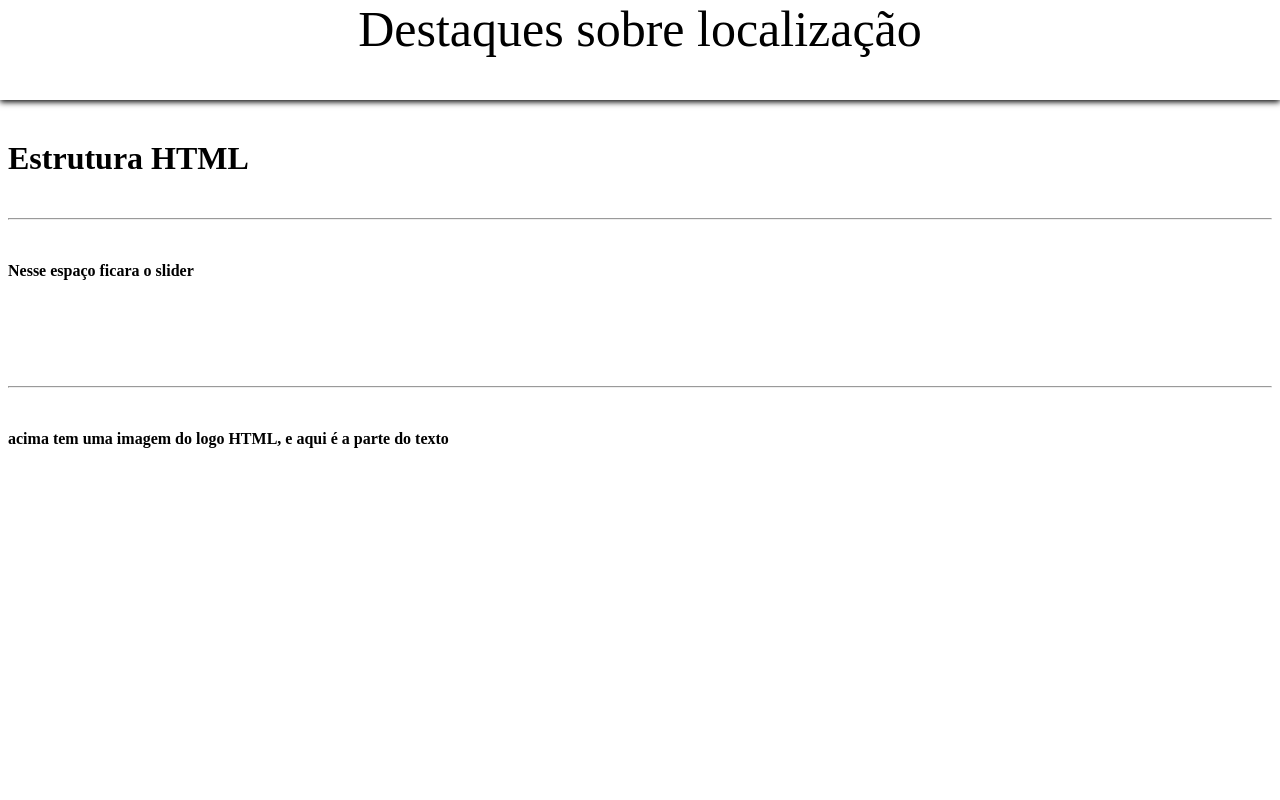
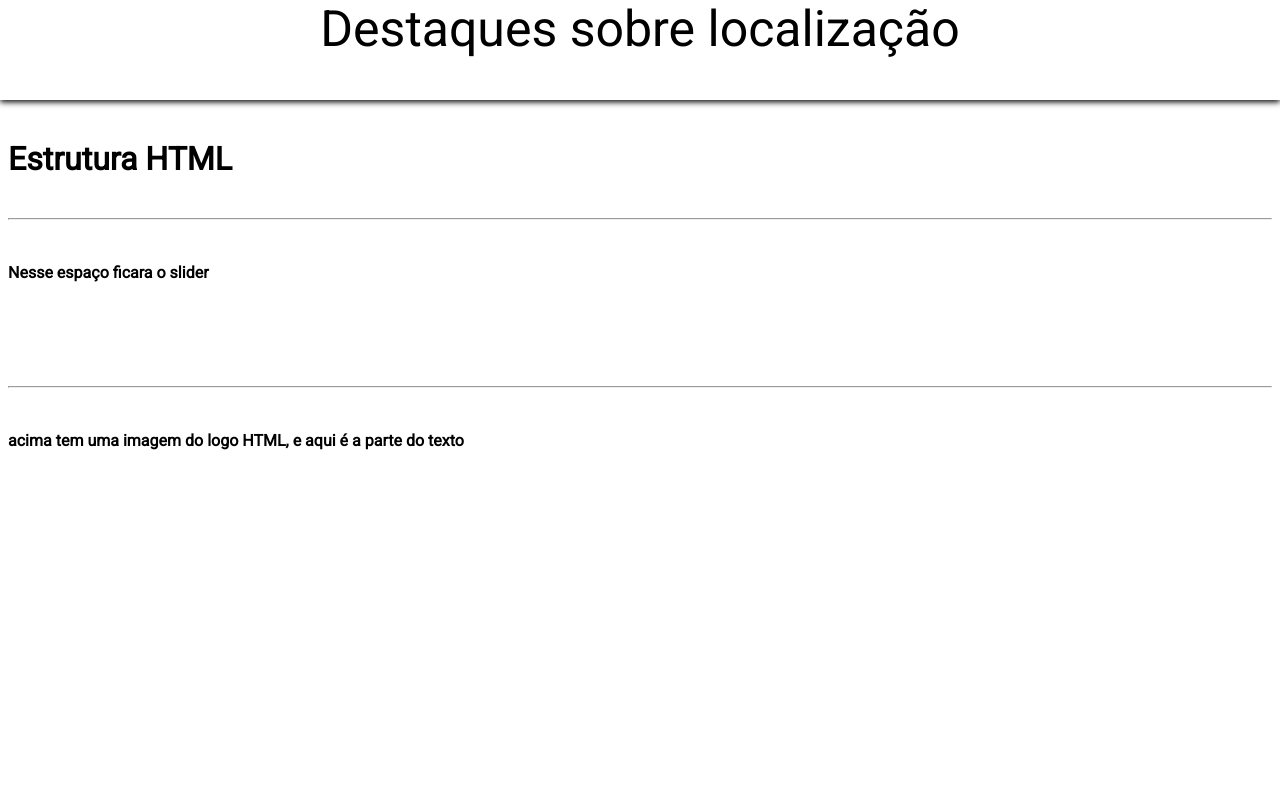
Before and after one commit to GiovannyFialho/project-frontend, a website: page src/pages/index.html in a window 1280 px wide. Shown: the top 800 px of the page. Drawn offline with nearby package versions, Linux system fonts and the light colour scheme; files that its build step writes are made by us from their sources.

Commit message:
fonte roboto

```diff
--- a/src/static/scss/style.scss
+++ b/src/static/scss/style.scss
@@ -1,3 +1,8 @@
+@import url("https://fonts.googleapis.com/css2?family=Roboto&display=swap");
+
+body {
+  font-family: roboto;
+}
 .lea {
   font-size: 50px;
   width: 100%;
```
